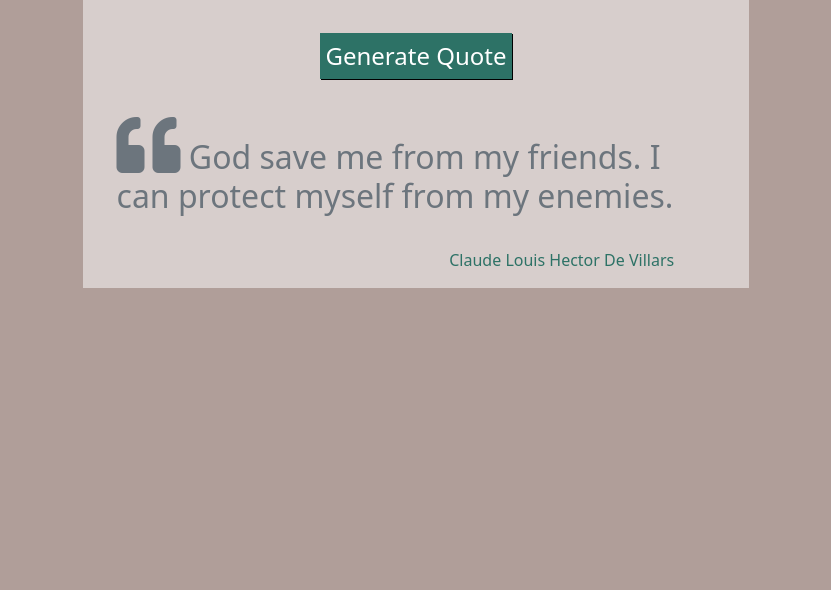
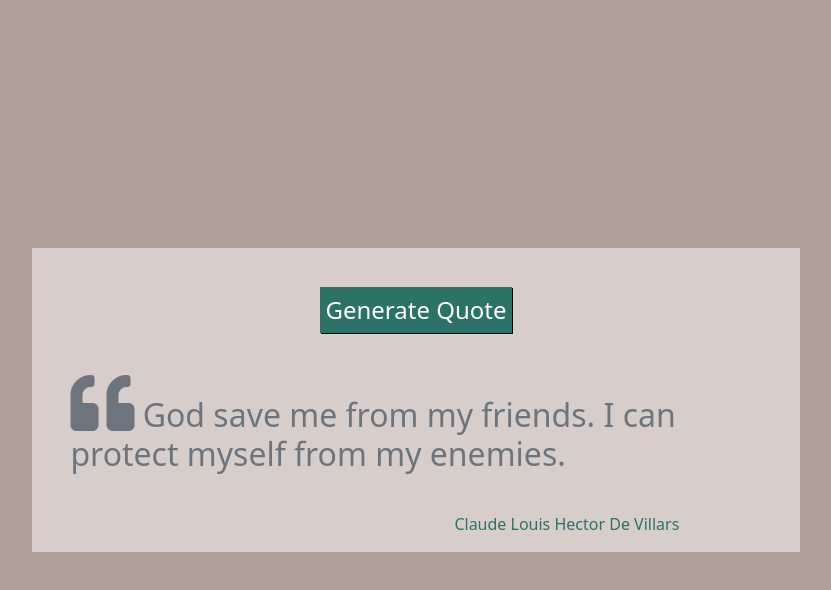
Before and after one commit to erol23/JS-Project, a plain HTML site: page randomQuotes/index.html in a window 1280 px wide. Shown: the whole page, without its empty margins (224-1055 px from the left). Drawn offline with nearby package versions, Linux system fonts and the light colour scheme.

Commit message:
modify css

```diff
--- a/randomQuotes/style.css
+++ b/randomQuotes/style.css
@@ -1,15 +1,9 @@
 *{
-    margin: 0vh;
+    margin: 0;
 }
 html body{
-    height: 100%;
-}
-body{
+    height: 100vh;
     background-color: rgb(176, 158, 153);
-    height:100%;
-    display: flex;
-    justify-content: center;
-    align-items: center;
 }
 #container{
     display: flex;
```
